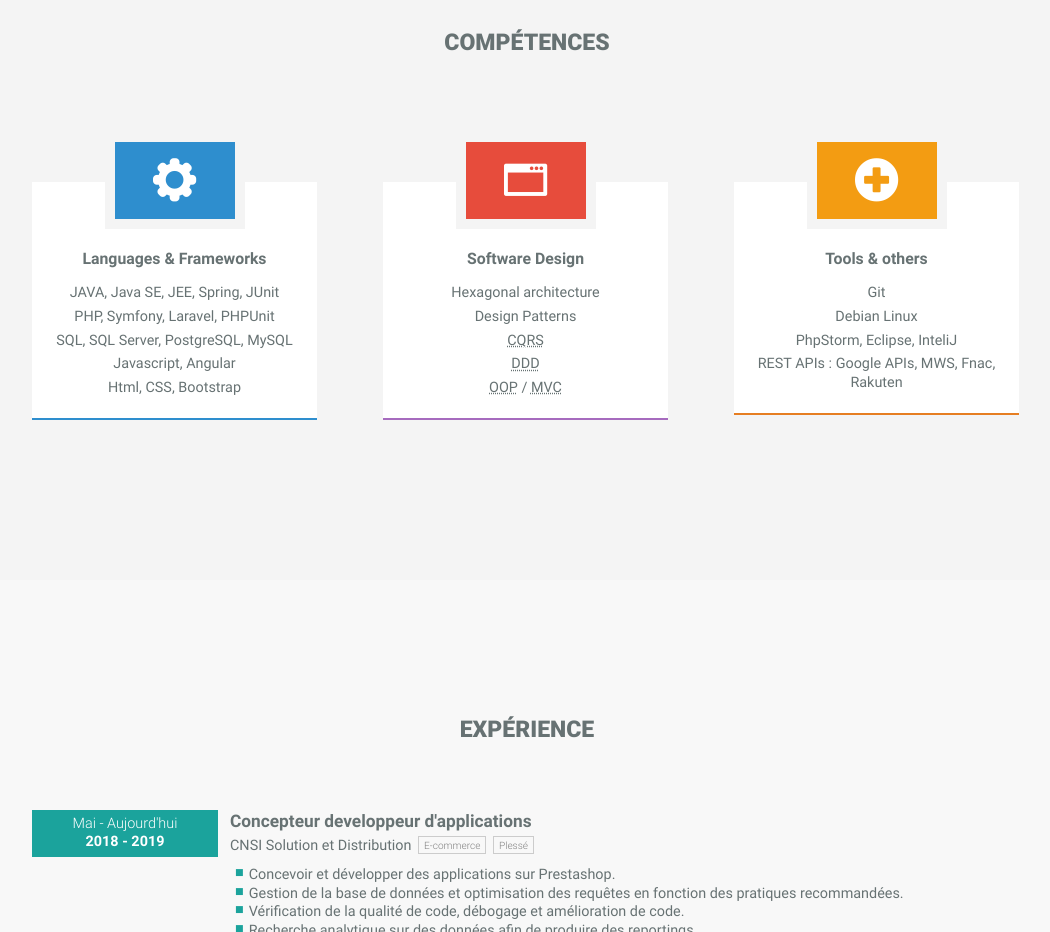
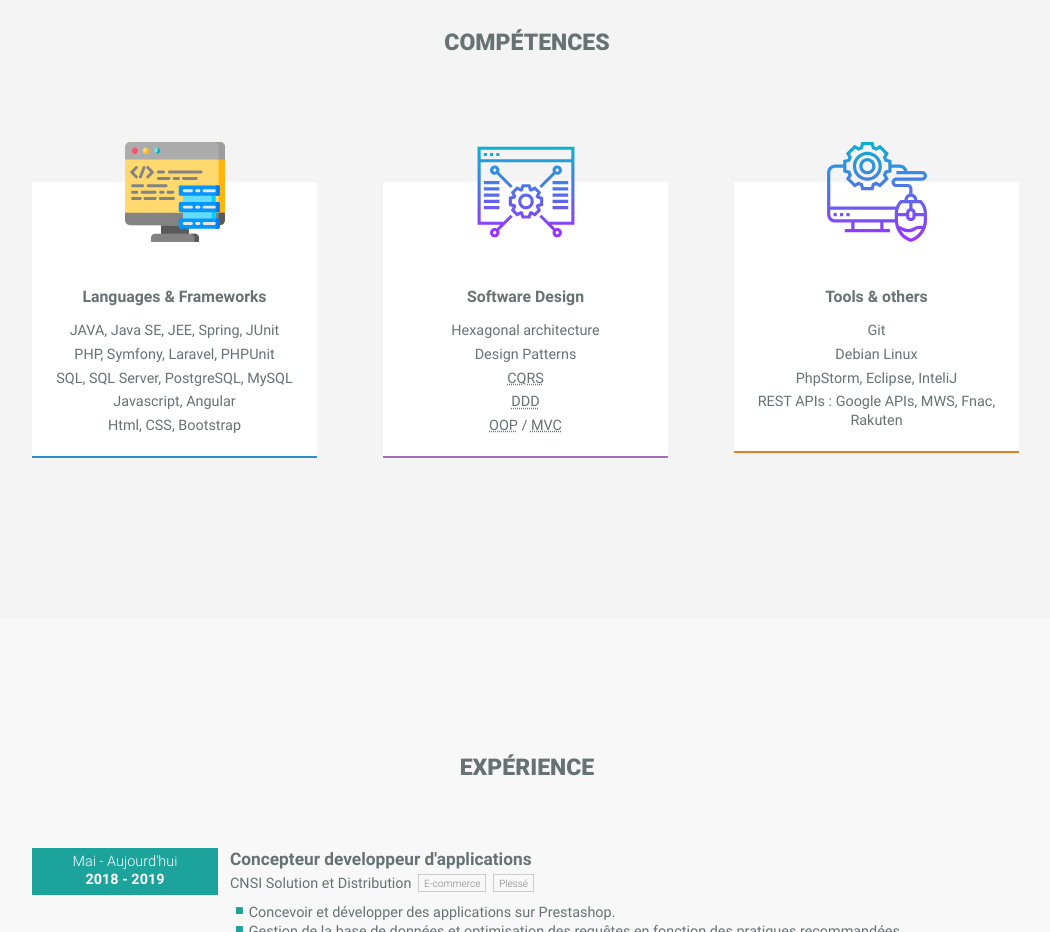
Before and after one commit to andrei91gache/my-cv, a plain HTML site: page index.html in a window 1280 px wide. Shown: the part 1040-1972 px from the top of the page, without its empty margins (113-1163 px from the left). Drawn offline with nearby package versions, Linux system fonts and the light colour scheme.

Commit message:
update cv

```diff
--- a/css/style.css
+++ b/css/style.css
@@ -490,14 +490,20 @@ abbr {
   content: "\f101";
 }
 
-.ico-backend:before {
-  content: "\f103";
+.img-icon{
+  width: inherit;
+  height: inherit;
+}
+
+.ico-cogs:before {
+  content: "\f085";
 }
 
 .ico-download:before {
   font-size: 140%;
   content: "\f104";
 }
+
 
 .ico-right:before {
   content: "\f108";
--- a/index.html
+++ b/index.html
@@ -68,8 +68,8 @@
 			<p class="intro"></p>
 			<ul class="row txt-center">
 				<li class="col large-col-3 large-offset-1 medium-col-4 medium-offset-0 small-col-8 small-offset-2 mmmmmt mmmmb bg-white border-blue effect-hover print-col-4 print-no-mt">
-					<div class="icon icon-skill bg-blue">
-						<i class="block ico ico-backend effect-rotate"></i>
+					<div class="icon  ">
+						<img src="css/data.svg" alt="" class="img-icon">
 					</div>
 					<p class="skill-title">Languages & Frameworks</p>
 					<ul class="skill-list">
@@ -81,8 +81,8 @@
 					</ul>
 				</li>
 				<li class="col large-col-3 large-offset-0-5 medium-col-4 medium-offset-0 small-col-8 small-offset-2 mmmmmt mmmmb bg-white border-purple txt-center effect-hover print-col-4 print-no-mt">
-					<div class="icon icon-skill bg-purple txt-center">
-						<i class="block ico ico-frontend effect-zoom-rotate"></i>
+					<div class="icon   txt-center">
+						<img src="css/document.svg" alt="" class="img-icon">
 					</div>
 					<p class="skill-title">Software Design</p>
 					<ul class="skill-list">
@@ -98,8 +98,8 @@
 					</ul>
 				</li>
 				<li class="col large-col-3 large-offset-0-5 medium-col-4 medium-offset-0 small-col-8 small-offset-2 mmmmmt mmmmb bg-white border-carrot txt-center effect-hover print-col-4 print-no-mt">
-					<div class="icon icon-skill bg-carrot txt-center">
-						<i class="block ico ico-extra effect-zoom"></i>
+					<div class="icon  txt-center">
+						<img src="css/web-design.svg" alt="" class="img-icon">
 					</div>
 					<p class="skill-title">Tools & others</p>
 					<ul class="skill-list">
```
Also changed, not shown: css/data.svg (added), css/document.svg (added), css/web-design.svg (added).
